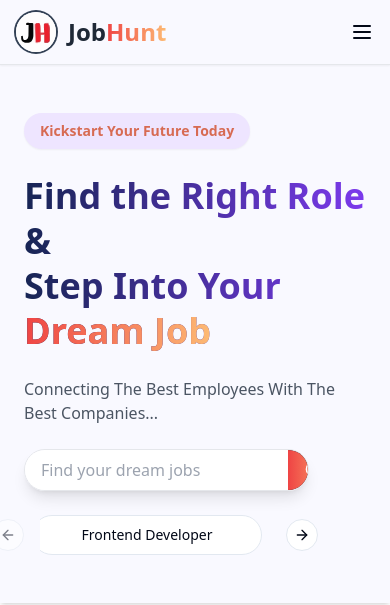
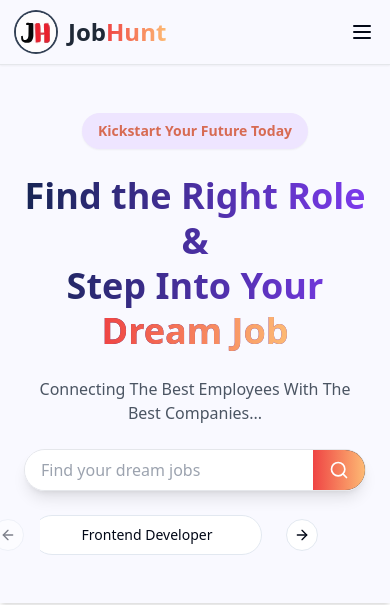
Before and after one commit to theavanish1362/Job-Hunt, a React (Vite) app in the folder frontend/: page / in a window 390 px wide. Shown: the top 605 px of the page. Built offline with nearby package versions, Linux system fonts and the light colour scheme; no server answers.

Commit message:
Center align HeroSection text on smaller screens

```diff
--- a/frontend/src/components/HeroSection.jsx
+++ b/frontend/src/components/HeroSection.jsx
@@ -42,7 +42,7 @@ const HeroSection = () => {
 
   return (
     <div className="flex flex-col md:flex-row items-center justify-between px-6 md:px-16 py-12 bg-[#f9f9ff]  shadow-md">
-      <div className="w-full md:w-1/2 text-left space-y-6">
+      <div className="w-full md:w-1/2 text-center md:text-left space-y-6">
         <span className="inline-block px-4 py-2 bg-[#eee5ff] text-[#d76b53] text-sm font-semibold rounded-full shadow-sm">
           Kickstart Your Future Today
         </span>
@@ -57,7 +57,7 @@ const HeroSection = () => {
           Connecting The Best Employees With The Best Companies...
         </p>
 
-        <div className="flex w-5/6 max-w-xl shadow-lg border border-gray-200 rounded-full overflow-hidden">
+        <div className="flex w-full md:w-5/6 max-w-xl shadow-lg border border-gray-200 rounded-full overflow-hidden">
           <input
             type="text"
             placeholder="Find your dream jobs"
```
